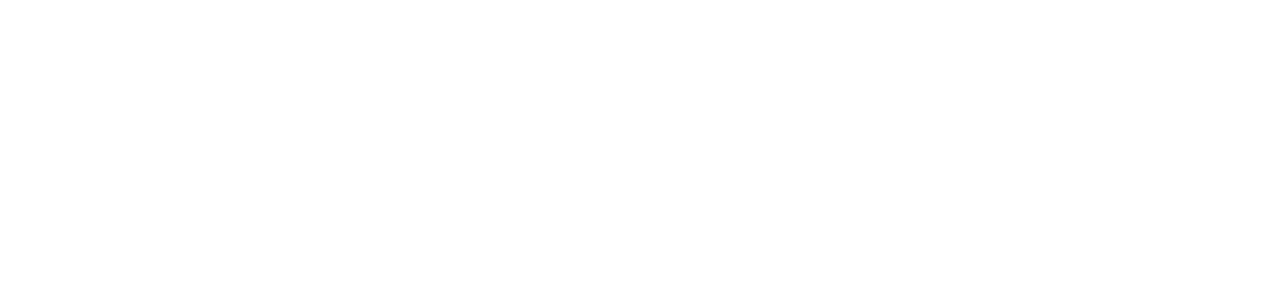
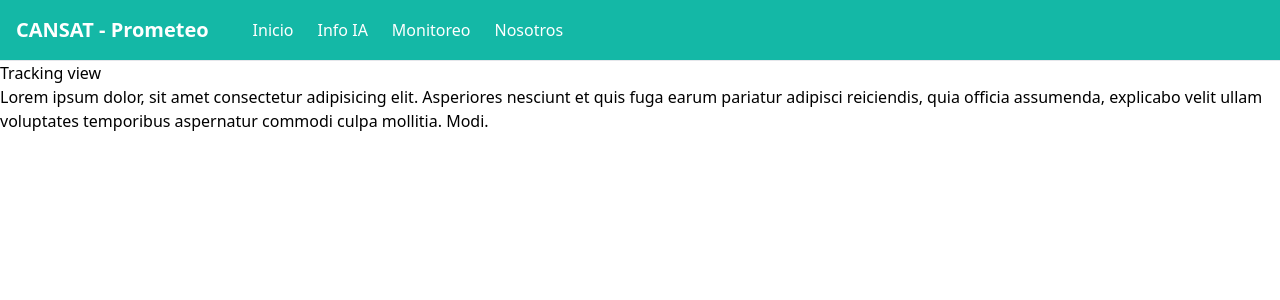
Before and after one commit to HeraldOfCalamity/cansat, a React (Vite) app: page /monitoreo in a window 1280 px wide. Before the commit this address had no page. Shown: the top 300 px of the page. Built offline with nearby package versions, Linux system fonts and the light colour scheme.

Commit message:
Added Tracking&Us views

```diff
--- a/src/App.jsx
+++ b/src/App.jsx
@@ -1,6 +1,8 @@
 import { Route, Routes } from "react-router-dom"
 import { Home } from "./pages/Home";
 import { Ia } from "./pages/Ia";
+import { Tracking } from "./pages/Tracking";
+import { Us } from "./pages/Us";
 import { Layout } from "./pages/Layout";
 
 export const App = () => {
@@ -10,6 +12,8 @@
                 <Route path="/" element={<Layout />} >
                     <Route path="/" element={<Home />}/>
                     <Route path="ia" element={<Ia />}/>
+                    <Route path="monitoreo" element={<Tracking />}/>
+                    <Route path="nosotros" element={<Us />}/>
                 </Route>
             </Routes>
         </>
--- a/src/assets/constants.js
+++ b/src/assets/constants.js
@@ -17,6 +17,8 @@
 export const navOptions = [
     {id:'0', text:'Inicio', href:'/', active:true, type: 'link', enabled: true},
     {id:'1', text:'Info IA', href:'/ia', active:false, type: 'link', enabled: true},
+    {id:'2', text:'Monitoreo', href:'/monitoreo', active:false, type: 'link', enabled: true},
+    {id:'3', text:'Nosotros', href:'/nosotros', active:false, type: 'link', enabled: true},
 ]
 export const componentList = [
     {id:'0', img:'src/assets/images/esp32-cam.webp', title:'esp32-cam', desc:'ESP32-CAM, es un dispositivo que puede llamarse un todo en uno. Aparte de la conectividad Wifi y Bluetooth que viene de fábrica, pines GPIO, se le han añadido dos opciones más. Lleva integrado una pequeña cámara de video y una conexión para una tarjeta MicroSD, donde podremos almacenar fotos o videos.'},
--- a/src/components/Header.jsx
+++ b/src/components/Header.jsx
@@ -1,21 +1,26 @@
 // Header.js
-import React from 'react';
+import React, { useState } from 'react';
 import { Link } from 'react-router-dom';
+import { navOptions } from '../assets/constants';
 
 export const Header = () => {
+  const [options, setOptions] = useState(navOptions)
+
   return (
-    <header className="bg-teal-500 p-4">
+    <header className="bg-teal-500 p-4 sticky">
       <nav className="flex justify-between items-center">
         <div className="text-white text-xl font-bold me-10">
           <Link to="/" >CANSAT - Prometeo</Link>
         </div>
         <ul className="flex space-x-4 me-auto">
-          <li>
-            <Link to="/" className="text-white hover:bg-teal-700 hover:text-gray-300 p-1 rounded">Home</Link>
-          </li>
-          <li>
-            <Link to="/ia" className="text-white hover:bg-teal-700 hover:text-gray-300 p-1 rounded">Ia</Link>
-          </li>
+          {
+            options.map(item =>
+              <li>
+                <Link to={item.href} className="text-white hover:bg-teal-700 hover:text-gray-300 p-1 rounded">{item.text}</Link>
+
+              </li>
+            )
+          }
         </ul>
       </nav>
     </header>
--- /dev/null
+++ b/src/pages/Tracking.jsx
@@ -0,0 +1,10 @@
+export const Tracking = () => {
+    return (
+        <>
+            <h1>Tracking view</h1>
+            <div>
+                Lorem ipsum dolor, sit amet consectetur adipisicing elit. Asperiores nesciunt et quis fuga earum pariatur adipisci reiciendis, quia officia assumenda, explicabo velit ullam voluptates temporibus aspernatur commodi culpa mollitia. Modi.
+            </div>
+        </>
+    )
+}
--- /dev/null
+++ b/src/pages/Us.jsx
@@ -0,0 +1,10 @@
+export const Us = () => {
+    return (
+        <>
+            <h1>Us view</h1>
+            <div>
+            Lorem ipsum dolor sit amet, consectetur adipisicing elit. Velit, natus excepturi quos cumque voluptatibus enim sit, molestiae soluta libero porro ut aliquam deserunt culpa in praesentium minus sapiente facere commodi?
+            </div>
+        </>
+    )
+}
```
